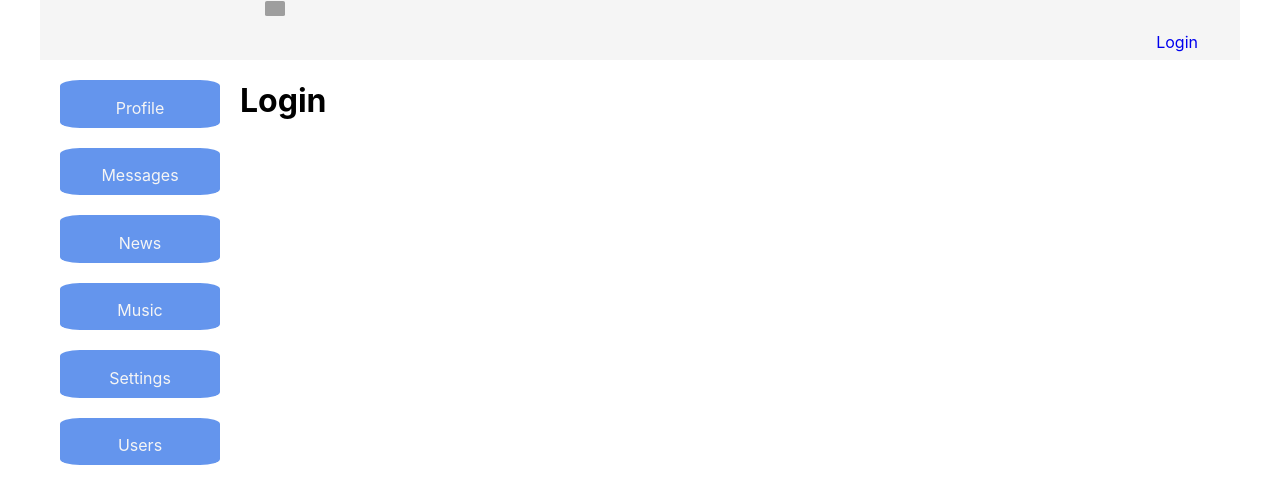
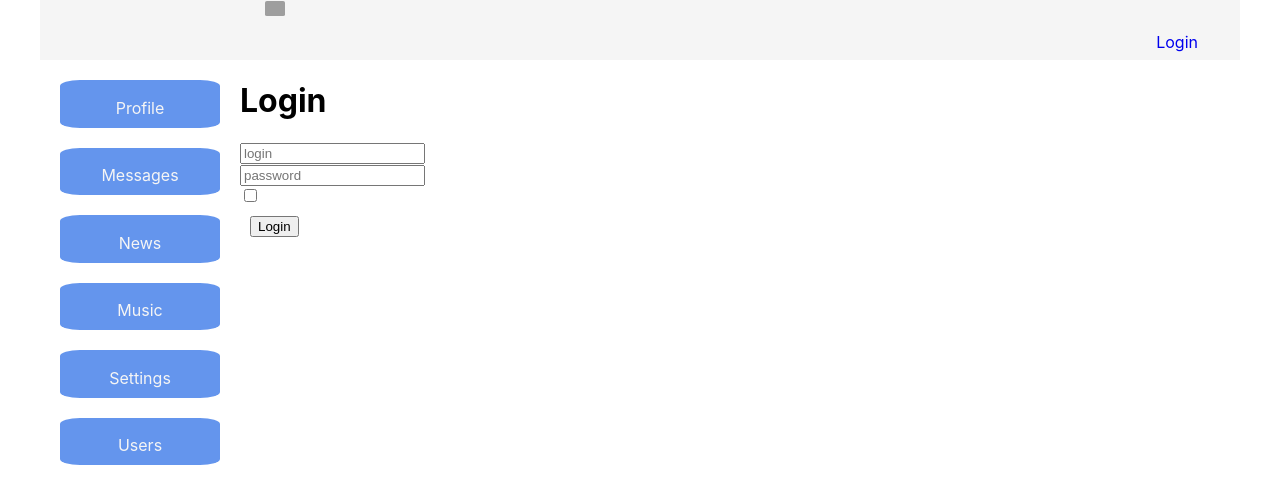
Before and after one commit to 1sherlock2/react_study, a React (Create React App) app: page /login in a window 1280 px wide. Shown: the top 504 px of the page. Built offline with nearby package versions, Linux system fonts and the light colour scheme; no server answers; grey boxes are pictures that could not be loaded.

Commit message:
75 redux-form,login,theory (create form in (Login.js,LoginForm.jsx)

```diff
--- a/package.json
+++ b/package.json
@@ -13,6 +13,7 @@
     "react-router-dom": "^5.1.2",
     "react-scripts": "3.4.1",
     "redux": "^4.0.5",
+    "redux-form": "^8.3.5",
     "redux-thunk": "^2.3.0"
   },
   "scripts": {
--- a/src/API/API.js
+++ b/src/API/API.js
@@ -27,13 +27,13 @@ export const userAPI = {
 		// 		return response.data;
 		// })
 	},
-	buttonFollowPostFromServer(id) {
-		return instance.post(`follow/${id}`).then(response => {
+	buttonFollowPostFromServer(userId) {
+		return instance.post(`follow/${userId}`).then(response => {
 			return response.data;
 		})
 	},
-	buttonUnFollowDeleteFromServer(id) {
-		return instance.delete(`follow/${id}`).then(response => {
+	buttonUnFollowDeleteFromServer(userId) {
+		return instance.delete(`follow/${userId}`).then(response => {
 			return response.data;
 		})
 	}
--- a/src/components/Login/Login.jsx
+++ b/src/components/Login/Login.jsx
@@ -1,12 +1,19 @@
 import React from "react";
 import s from "./Login.module.css"
+import {LoginReduxForm} from "./LoginForm/LoginForm";
 
-const Login = (props) => {
+class Login extends React.Component {
+	 onSubmit = (formData) => {
+		console.log(formData)
+	}
+	render(){
 	return (
 		<div className={s.login}>
 			<h1> Login </h1>
+			<LoginReduxForm onSubmit={this.onSubmit}/>
 		</div>
 	)
+	}
 }
 
 export default Login
--- /dev/null
+++ b/src/components/Login/LoginForm/LoginForm.jsx
@@ -0,0 +1,29 @@
+import React from "react";
+import s from "../Login.module.css";
+import {Field, reduxForm} from "redux-form";
+
+const LoginForm = (props) => {
+	return (
+		<div className={s.login_form}>
+			<form onSubmit={props.handleSubmit}>
+				<div>
+					<Field component={'input'} name={'login'} type="text" placeholder="login"/>
+				</div>
+				<div>
+					<Field component={'input'} name={'password'} type="password" placeholder="password" />
+				</div>
+				<div>
+					<Field component={'input'} name={'rememberMe'} type="checkbox"/>
+				</div>
+				<div>
+					<button>
+						Login
+					</button>
+				</div>
+			</form>
+		</div>
+	)
+}
+export const LoginReduxForm = reduxForm({
+	form:'login',																												// определенное наименование формы для ее идентификации, дабы отличать ее от других форм, которые у нас будут в дальнейшем
+})(LoginForm)
--- a/src/components/Profile/Profile_info/ProfileStatus.jsx
+++ b/src/components/Profile/Profile_info/ProfileStatus.jsx
@@ -3,9 +3,12 @@ import s from "./Profile_info.module.css";
 
 
 class ProfileStatus extends React.Component {
-	state = {
-		editMode: false,
-		status: this.props.status,
+	constructor(props) {
+		super(props);
+		this.state = {
+			editMode: false,
+			status: this.props.status,
+		}
 	}
 	activateEditMode = () => {
 		this.setState({editMode: true})
@@ -16,6 +19,10 @@ class ProfileStatus extends React.Component {
 	}
 	onChangeUserStatus = (e) => {
 		this.setState({status: e.currentTarget.value})
+	}
+	componentDidUpdate(prevProps,prevState) {
+		if (prevProps.status !== this.props.status)
+		this.setState({status:this.state.status})
 	}
 	render() {
 		return (
--- a/src/redux/Users_reducer.js
+++ b/src/redux/Users_reducer.js
@@ -50,7 +50,7 @@ let usersReducer = (state = initialState, action) => {
 				...state,
 				isFollowingProgress: action.isFollowingProgress
 					? [...state.isFollowingProgress, action.userId]
-					: state.isFollowingProgress.filter(id => id != action.userId)
+					: state.isFollowingProgress.filter(id => id !== action.userId)
 			}
 		default:
 			return state
@@ -84,9 +84,9 @@ export const getUsersThunk = (currentPage, pageSize) => {
 
 export const followThunk = (id) => {
 	return (dispatch) => {
-		dispatch(toggleIsFollowingProgress(true, id));
+		dispatch(toggleIsFollowingProgress(false, id));
 		userAPI.buttonFollowPostFromServer(id).then(data => {
-			dispatch(toggleIsFollowingProgress(false, id));
+			dispatch(toggleIsFollowingProgress(true, id));
 			if (data.resultCode === 0) {
 				dispatch(Follow(id));
 			}
--- a/src/redux/redux_store/redux_store.js
+++ b/src/redux/redux_store/redux_store.js
@@ -5,6 +5,7 @@ import newsReducer from "../News_reducer";
 import usersReducer from "../Users_reducer";
 import authReducer from "../Auth_reducer";
 import thunkMiddleWare  from "redux-thunk";
+import {reducer as formReducer} from "redux-form"
 
 let reducersPack = combineReducers({
 	postData: profileReducer,
@@ -12,6 +13,7 @@ let reducersPack = combineReducers({
 	newsData: newsReducer,
 	usersData: usersReducer,
 	authData: authReducer,
+	form: formReducer,
 });
 
 let store = createStore(reducersPack, applyMiddleware(thunkMiddleWare));
```
Also changed, not shown: src/components/Users/UsersContainer.jsx (+0 -9 lines), 1 other file (tests, documents, lock files or other folders).
